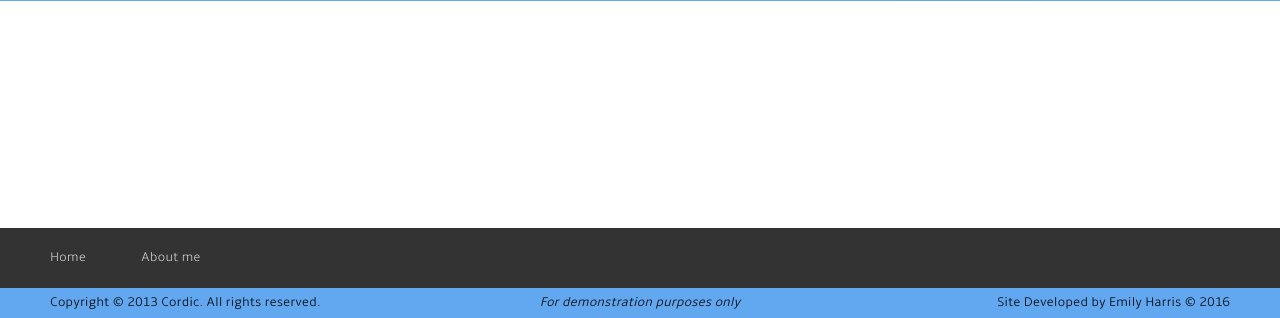
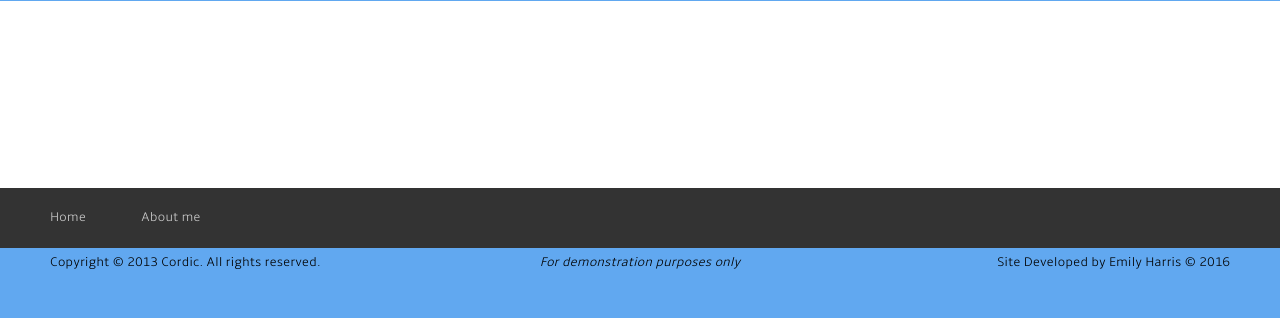
Before and after one commit to emilycharris/final_project, a Django app: page / in a window 1280 px wide. Shown: the part 572-890 px from the top of the page. After the commit the page ends 841 px from the top, so only its background shows below. Run offline with Django 3.2, Linux system fonts and the light colour scheme; parts of the project's set-up code (start-up, migrations or seed data) failed here and were passed over; some libraries are stand-ins or nearby versions.

Commit message:
formatting

```diff
--- a/main/static/main/theme_color_4/css/style.css
+++ b/main/static/main/theme_color_4/css/style.css
@@ -892,7 +892,7 @@ a.accordion-toggle:hover {
 -------------------------------------------------------*/
 footer {
 	background: #333;
-	margin-top: 40px;
+	/*margin-top: 40px;*/
 	color: #fff;
 	/*position: absolute;*/
 	left: 0;
```
